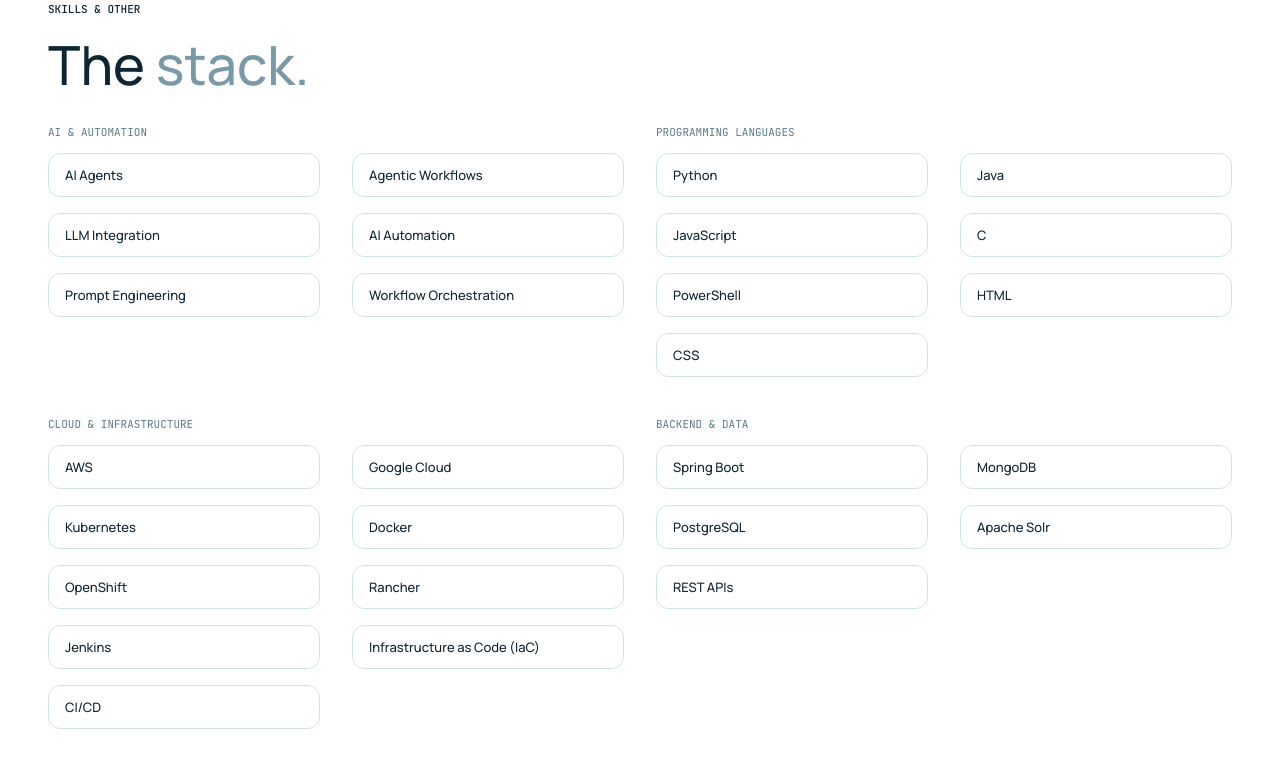
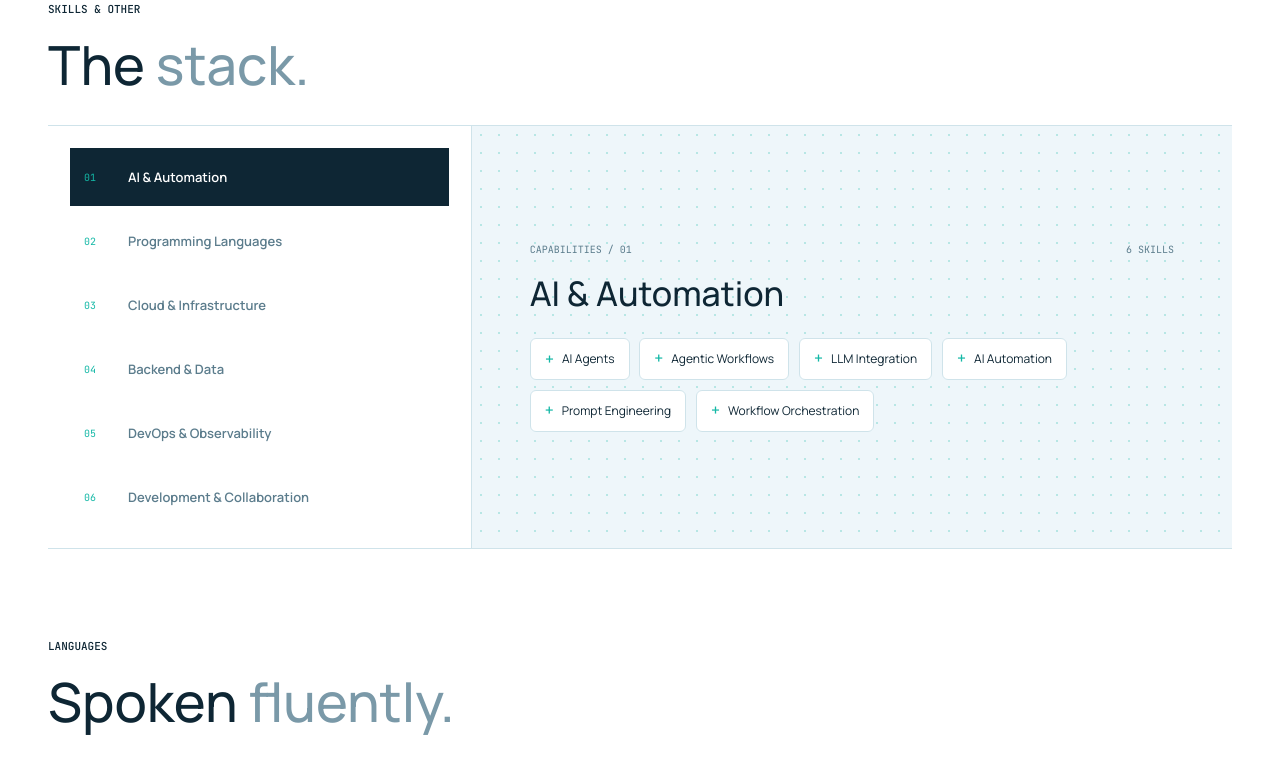
Before and after one commit to hattvr/zaeemz-website, a Nuxt app: page / in a window 1280 px wide. Shown: the part 3860-4622 px from the top of the page. Built offline with nearby package versions, Linux system fonts and the light colour scheme; no server answers.

Commit message:
chore: update ru logo

```diff
--- a/app/assets/css/main.css
+++ b/app/assets/css/main.css
@@ -727,28 +727,181 @@
 	color: var(--ink);
 }
 
-.skills-grid {
+.skills-explorer {
 	display: grid;
-	grid-template-columns: repeat(2, 1fr);
-	gap: 40px 32px;
+	grid-template-columns: minmax(250px, 0.78fr) minmax(0, 1.4fr);
 	margin-bottom: 90px;
-}
-
-.skill-category {
-	margin: 0 0 14px;
-	font-family: var(--mono);
-	font-size: 11px;
-	text-transform: uppercase;
-	color: var(--muted);
-}
-
-.skill-group .frameworks-list {
-	grid-template-columns: 1fr 1fr;
-}
-
-.skill-group .frameworks-list li {
-	padding: 12px 16px;
+	border-block: 1px solid var(--line);
+	background: var(--white);
+}
+
+.skills-choices {
+	display: grid;
+	align-content: start;
+	gap: 6px;
+	padding: 22px;
+	border-right: 1px solid var(--line);
+}
+
+.skill-category-button {
+	display: grid;
+	grid-template-columns: 34px minmax(0, 1fr);
+	align-items: center;
+	gap: 10px;
+	min-height: 58px;
+	padding: 10px 13px;
+	border: 1px solid transparent;
+	background: transparent;
+	color: var(--muted);
+	font: inherit;
+	text-align: left;
+	cursor: pointer;
+	transition:
+		transform 180ms ease,
+		background-color 180ms ease,
+		border-color 180ms ease,
+		color 180ms ease;
+}
+
+.skill-category-button:hover:not(.is-active) {
+	transform: translateX(4px);
+	border-color: var(--line);
+	background: var(--paper);
+	color: var(--ink);
+}
+
+.skill-category-button:focus-visible {
+	position: relative;
+	z-index: 1;
+	outline: 2px solid var(--accent);
+	outline-offset: 2px;
+}
+
+.skill-category-button.is-active {
+	border-color: var(--ink);
+	background: var(--ink);
+	color: var(--white);
+}
+
+.skill-category-index {
+	font-family: var(--mono);
+	font-size: 10px;
+	color: var(--coral);
+}
+
+.skill-category-name {
 	font-size: 13px;
+	font-weight: 600;
+	line-height: 1.35;
+}
+
+.skills-showcase {
+	min-width: 0;
+	min-height: 340px;
+	display: flex;
+	flex-direction: column;
+	justify-content: center;
+	padding: 36px clamp(24px, 5vw, 58px);
+	background-color: var(--paper);
+	background-image: radial-gradient(
+		circle,
+		color-mix(in srgb, var(--coral) 25%, transparent) 1px,
+		transparent 1.5px
+	);
+	background-size: 18px 18px;
+	animation: skills-stage-in 380ms ease both;
+}
+
+.skills-showcase-topline {
+	display: flex;
+	align-items: center;
+	justify-content: space-between;
+	gap: 16px;
+}
+
+.skills-showcase-topline p {
+	margin: 0;
+	color: var(--muted);
+	font-family: var(--mono);
+	font-size: 10px;
+}
+
+.skills-showcase h3 {
+	max-width: 600px;
+	margin: 18px 0 0;
+	font-size: 34px;
+	font-weight: 500;
+	line-height: 1.15;
+}
+
+.skills-cloud {
+	display: flex;
+	flex-wrap: wrap;
+	gap: 10px;
+	margin: 25px 0 0;
+	padding: 0;
+	list-style: none;
+}
+
+.skill-pill {
+	display: inline-flex;
+	align-items: center;
+	gap: 8px;
+	min-height: 42px;
+	padding: 9px 14px;
+	border: 1px solid var(--line);
+	border-radius: 6px;
+	background: var(--white);
+	color: var(--ink);
+	font-size: 12px;
+	line-height: 1.35;
+	animation: skill-pill-in 420ms cubic-bezier(0.2, 0.8, 0.2, 1) both;
+	animation-delay: calc(var(--skill-order, 0) * 45ms);
+	transition:
+		transform 180ms ease,
+		border-color 180ms ease,
+		background-color 180ms ease,
+		color 180ms ease;
+}
+
+.skill-pill span {
+	color: var(--coral);
+	font-family: var(--mono);
+	font-size: 15px;
+	line-height: 1;
+}
+
+.skill-pill:hover {
+	transform: translateY(-3px) rotate(-1deg);
+	border-color: var(--coral);
+	background: var(--coral);
+	color: var(--white);
+}
+
+.skill-pill:hover span {
+	color: var(--white);
+}
+
+@keyframes skills-stage-in {
+	from {
+		opacity: 0;
+		transform: translateY(8px);
+	}
+	to {
+		opacity: 1;
+		transform: translateY(0);
+	}
+}
+
+@keyframes skill-pill-in {
+	from {
+		opacity: 0;
+		transform: translateY(10px) scale(0.96);
+	}
+	to {
+		opacity: 1;
+		transform: translateY(0) scale(1);
+	}
 }
 
 .languages-list {
@@ -795,8 +948,29 @@
 }
 
 @media (max-width: 900px) {
-	.skills-grid {
+	.skills-explorer {
 		grid-template-columns: 1fr;
+	}
+
+	.skills-choices {
+		grid-template-columns: repeat(2, minmax(0, 1fr));
+		padding: 16px;
+		border-right: 0;
+		border-bottom: 1px solid var(--line);
+	}
+
+	.skill-category-button {
+		grid-template-columns: 26px minmax(0, 1fr);
+		gap: 7px;
+		padding-inline: 10px;
+	}
+
+	.skills-showcase {
+		min-height: 280px;
+	}
+
+	.skill-pill {
+		animation-delay: calc(var(--skill-order, 0) * 25ms);
 	}
 
 	.education-card {
@@ -809,6 +983,18 @@
 
 	.languages-list {
 		flex-direction: column;
+	}
+}
+
+@media (prefers-reduced-motion: reduce) {
+	.skills-showcase,
+	.skill-pill {
+		animation: none;
+	}
+
+	.skill-category-button,
+	.skill-pill {
+		transition: none;
 	}
 }
 
--- a/app/pages/index.vue
+++ b/app/pages/index.vue
@@ -248,6 +248,21 @@
 		items: ["Jira", "Confluence", "Visual Studio Code"],
 	},
 ];
+
+const activeSkillCategory = ref(skillGroups[0]!.category);
+const activeSkillGroup = computed(
+	() =>
+		skillGroups.find(
+			(group) => group.category === activeSkillCategory.value,
+		) ?? skillGroups[0]!,
+);
+const activeSkillNumber = computed(() =>
+	String(
+		skillGroups.findIndex(
+			(group) => group.category === activeSkillCategory.value,
+		) + 1,
+	).padStart(2, "0"),
+);
 
 const languages = [
 	{name: "English", level: "Native", flag: "\u{1F1FA}\u{1F1F8}"},
@@ -546,16 +561,54 @@
 							<h2>The <span>stack.</span></h2>
 						</div>
 					</div>
-					<div class="skills-grid">
+					<div class="skills-explorer">
 						<div
-							v-for="group in skillGroups"
-							:key="group.category"
-							class="skill-group"
+							class="skills-choices"
+							role="group"
+							aria-label="Skill categories"
 						>
-							<p class="skill-category">{{ group.category }}</p>
-							<ul class="frameworks-list">
-								<li v-for="item in group.items" :key="item">
-									{{ item }}
+							<button
+								v-for="(group, index) in skillGroups"
+								:key="group.category"
+								type="button"
+								class="skill-category-button"
+								:class="{
+									'is-active':
+										activeSkillCategory === group.category,
+								}"
+								:aria-pressed="
+									activeSkillCategory === group.category
+								"
+								@click="activeSkillCategory = group.category"
+							>
+								<span class="skill-category-index"
+									>0{{ index + 1 }}</span
+								>
+								<span class="skill-category-name">{{
+									group.category
+								}}</span>
+							</button>
+						</div>
+						<div
+							:key="activeSkillCategory"
+							class="skills-showcase"
+							aria-live="polite"
+						>
+							<div class="skills-showcase-topline">
+								<p>CAPABILITIES / {{ activeSkillNumber }}</p>
+								<p>
+									{{ activeSkillGroup.items.length }} SKILLS
+								</p>
+							</div>
+							<h3>{{ activeSkillGroup.category }}</h3>
+							<ul class="skills-cloud">
+								<li
+									v-for="(item, index) in activeSkillGroup.items"
+									:key="item"
+									class="skill-pill"
+									:style="{'--skill-order': index}"
+								>
+									<span aria-hidden="true">+</span>{{ item }}
 								</li>
 							</ul>
 						</div>
```
Also changed, not shown: public/images/education/rutgers.png.
